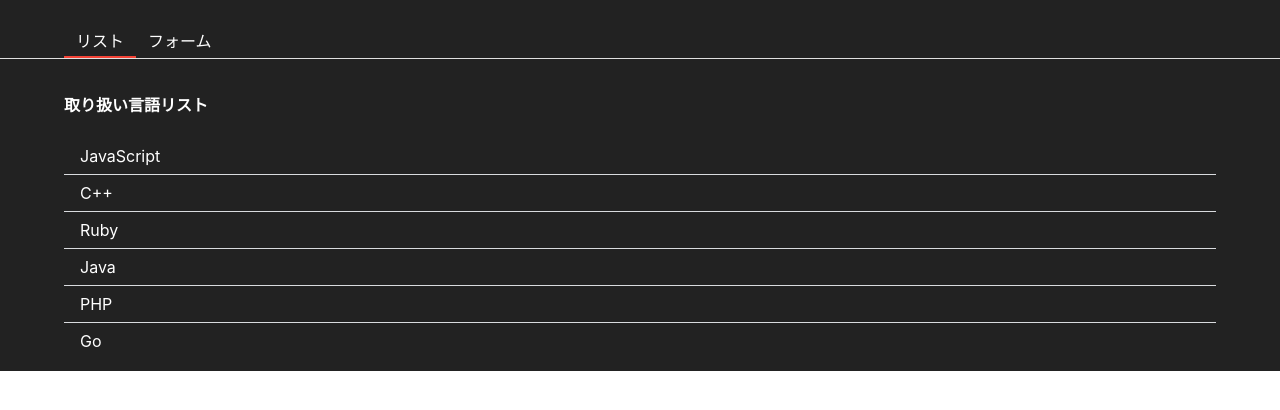
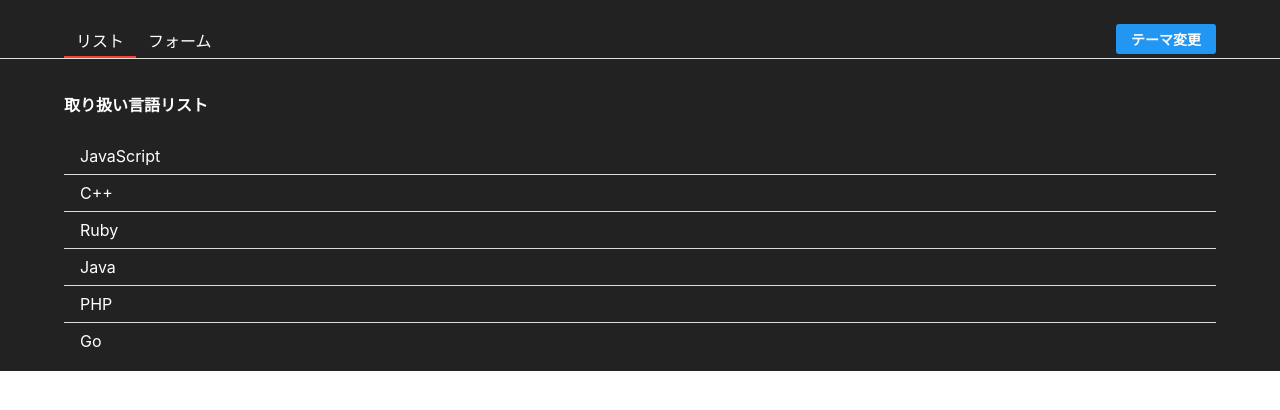
Before and after one commit to marieono/React-Tutorlal, a React (Create React App) app: page / in a window 1280 px wide. Shown: the top 410 px of the page. Built offline with nearby package versions, Linux system fonts and the light colour scheme; the HTML template or start-up script is replaced by a standard one.

Commit message:
テーマ変更完成

```diff
--- a/src/FormModal.js
+++ b/src/FormModal.js
@@ -1,12 +1,17 @@
+import { useContext } from "react";
 import styled from "styled-components";
 import { Button } from "./components/button";
 import { Modal } from "./components/modal";
+import { ThemeContext, THEMES } from "./contexts/ThemeContext";
 
 const Container = styled.div`
     width: 240px;
     border-radius:10px;
     padding:24px 36px;
     background-color: white;
+    color:${({ theme }) => theme.color};
+    background-color: ${({ theme }) => theme.backgroundColor};
+    border: ${({ theme }) => theme === THEMES.dark ? '2px solid white' : 'none'};
 `
 
 const ButtonWrapper = styled.div`
@@ -15,9 +20,10 @@ const ButtonWrapper = styled.div`
     margin-top: 24px;
 `
 export const FormModal = ({ confirm, cancel }) => {
+    const [theme] = useContext(ThemeContext)
     return (
         <Modal>
-            <Container>
+            <Container theme={theme}>
                 <div>本当に作成しますか？</div>
                 <ButtonWrapper>
                     <Button onClick={cancel}>Cancel</Button>
--- a/src/Header.js
+++ b/src/Header.js
@@ -1,4 +1,8 @@
+import { useContext } from "react";
 import styled from "styled-components";
+import { ThemeContext } from "./contexts/ThemeContext";
+import { Button } from "./components/button";
+
 
 const Container = styled.header`
   display: flex;
@@ -19,13 +23,20 @@ const HeaderLi = styled.li`
   cursor: pointer;
   border-bottom: ${props => props.focused ? '2px solid #F44336' : 'none'};
 `
+const HeaderButton = styled(Button)`
+    padding: 0;
+    margin-bottom: 4px;
+`
+
 export const Header = ({ tab, setTab }) => {
+    const [theme, toggleTheme] = useContext(ThemeContext);
     return (
         <Container>
             <HeaderUl>
                 <HeaderLi focused={tab === 'list'} onClick={() => setTab('list')}>リスト</HeaderLi>
                 <HeaderLi focused={tab === 'form'} onClick={() => setTab('form')}>フォーム</HeaderLi>
             </HeaderUl>
+            <HeaderButton onClick={toggleTheme}>テーマ変更</HeaderButton>
         </Container>
     )
 }
--- a/src/hoc/withLoding.js
+++ b/src/hoc/withLoding.js
@@ -1,13 +1,18 @@
 import styled from 'styled-components';
-import { useEffect, useState } from 'react';
+import { useContext, useEffect, useState } from 'react';
+import { ThemeContext } from '../contexts/ThemeContext';
 
 const LoadDiv = styled.div`
+    height: 100%;
     padding: 36px;
+    color: ${({ theme }) => theme.color};
+    background-color:${({ theme }) => theme.backgroundColor};
 `
 
 export const withLoading = (WrappedComponent, fetchData) => {
     return () => {
         const [data, setData] = useState(null);
+        const [theme] = useContext(ThemeContext);
 
         useEffect(() => {
             fetch();
@@ -18,7 +23,7 @@ export const withLoading = (WrappedComponent, fetchData) => {
             setData(data);
         }
         const Loading = (
-            <LoadDiv>ロード中...</LoadDiv>
+            <LoadDiv theme={theme}>ロード中...</LoadDiv>
         )
 
         return data ? <WrappedComponent data={data} /> : Loading;
```
